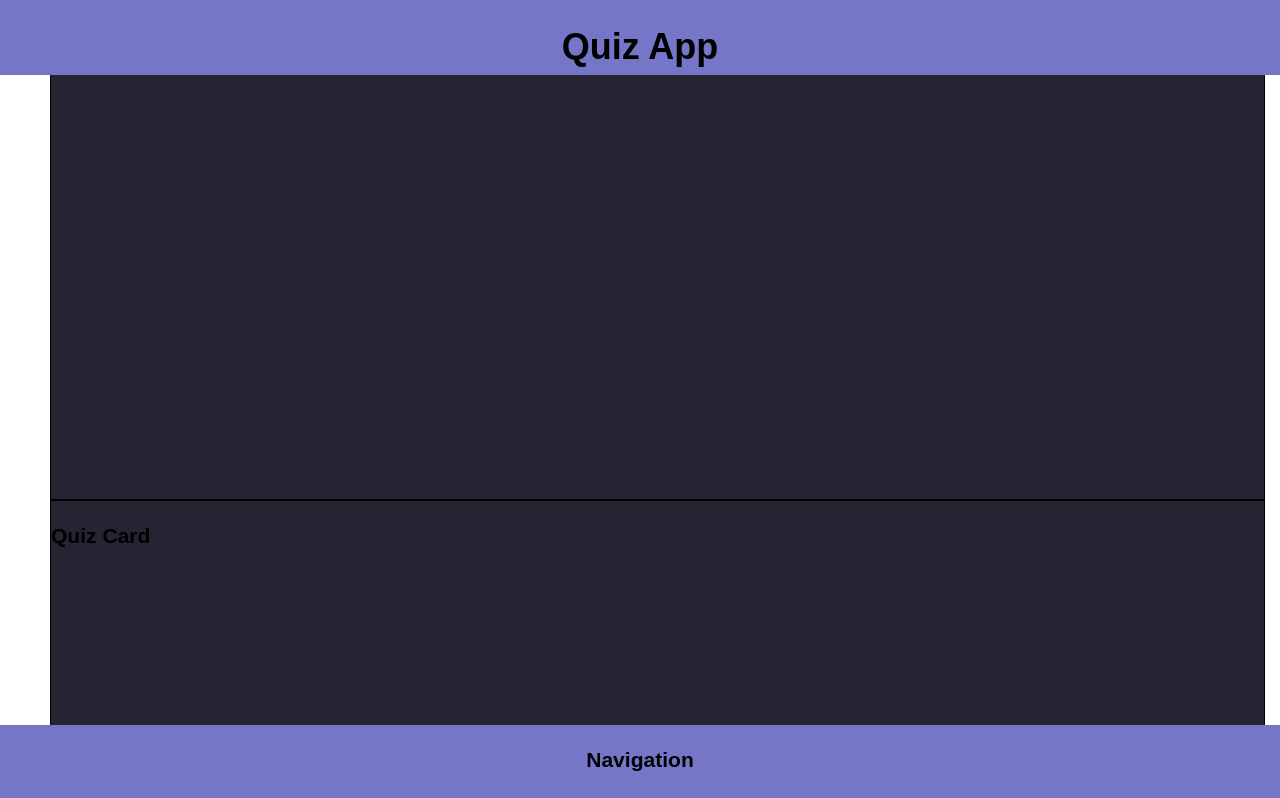
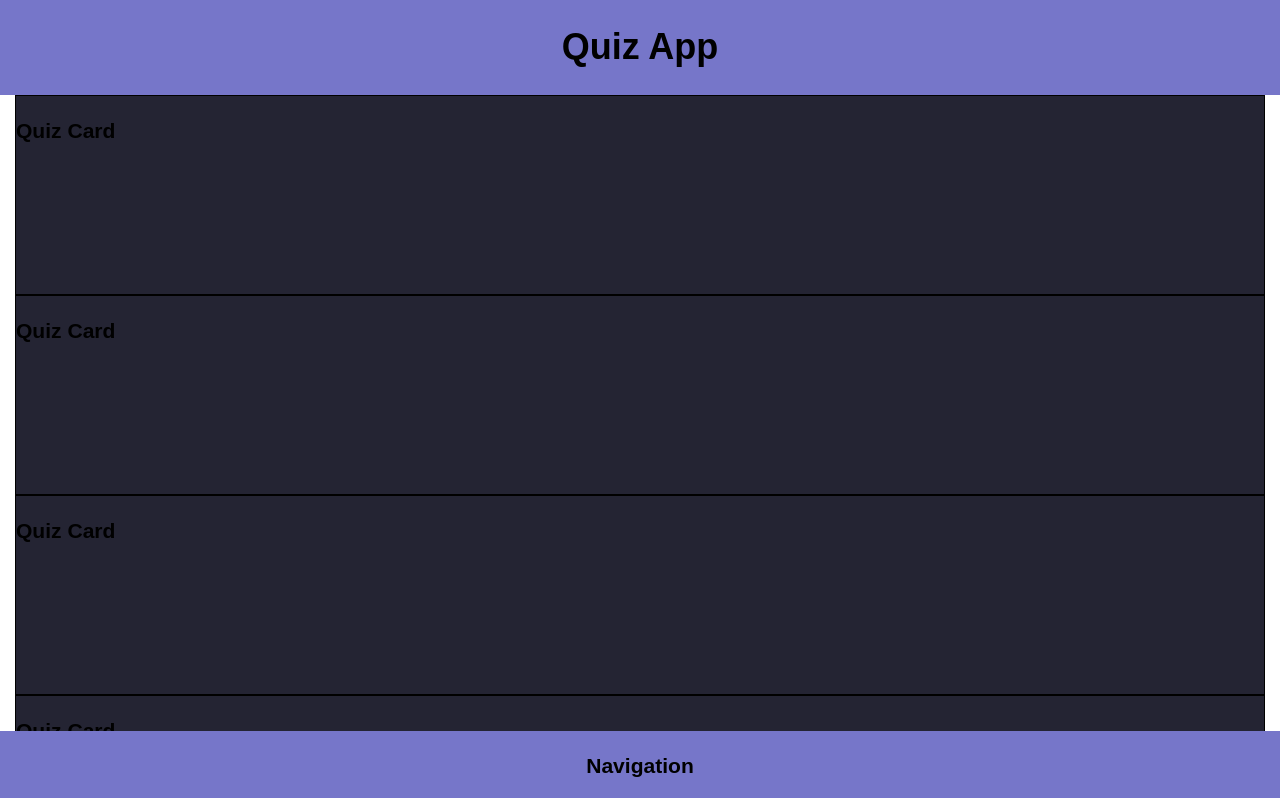
Before and after one commit to RBN2208/quiz-app, a website: page index.html in a window 1280 px wide. Shown: the top 798 px of the page. Drawn offline with Linux system fonts and the light colour scheme.

Commit message:
Grid finished with Head, Nav

```diff
--- a/index.html
+++ b/index.html
@@ -6,42 +6,7 @@
     <title>Quiz App</title>
     <link rel="stylesheet" href="styles/index.css" />
 
-    <style>
-      .app-grid__header {
-        grid-area: head;
-        width: 100%;
-        height: 75px;
-        background-color: rgb(118, 118, 201);
-        text-align: center;
-        position: fixed;
-      }
-
-      .app-grid__content {
-        grid-area: main;
-        grid-row-gap: 10px;
-        width: auto;
-      }
-
-      .app-grid__navigation {
-        grid-area: footer;
-        width: 100%;
-        height: 75px;
-        background-color: rgb(118, 118, 201);
-        text-align: center;
-        position: fixed;
-        left: 0;
-        bottom: 0;
-        z-index: 1000;
-      }
-
-      .quizcard {
-        grid-area: main;
-        width: auto;
-        height: 500px;
-        background-color: rgb(36, 36, 51);
-        border: 1px solid black;
-      }
-    </style>
+    <style></style>
   </head>
   <body class="app-grid">
     <header class="app-grid__header">
--- a/styles/components/grid.css
+++ b/styles/components/grid.css
@@ -1,9 +1,15 @@
 .app-grid {
   display: grid;
-  grid-template-columns: 50px auto 15px;
-  grid-template-rows: auto;
+  height: 100vh;
+  grid-template-columns: 15px auto 15px;
+  grid-template-rows: auto 1fr auto;
   grid-template-areas:
     'head head head'
     '. main .'
     'footer footer footer';
 }
+
+.app-grid__content {
+  grid-area: main;
+  overflow: scroll;
+}
--- a/styles/components/header.css
+++ b/styles/components/header.css
@@ -0,0 +1,5 @@
+.app-grid__header {
+  grid-area: head;
+  background-color: rgb(118, 118, 201);
+  text-align: center;
+}
--- a/styles/components/navigation.css
+++ b/styles/components/navigation.css
@@ -0,0 +1,5 @@
+.app-grid__navigation {
+  grid-area: footer;
+  background-color: rgb(118, 118, 201);
+  text-align: center;
+}
--- a/styles/components/quizcard.css
+++ b/styles/components/quizcard.css
@@ -0,0 +1,6 @@
+.quizcard {
+  width: auto;
+  height: 200px;
+  background-color: rgb(36, 36, 51);
+  border: 1px solid black;
+}
```
Also changed, not shown: styles/components/content.css (added).
